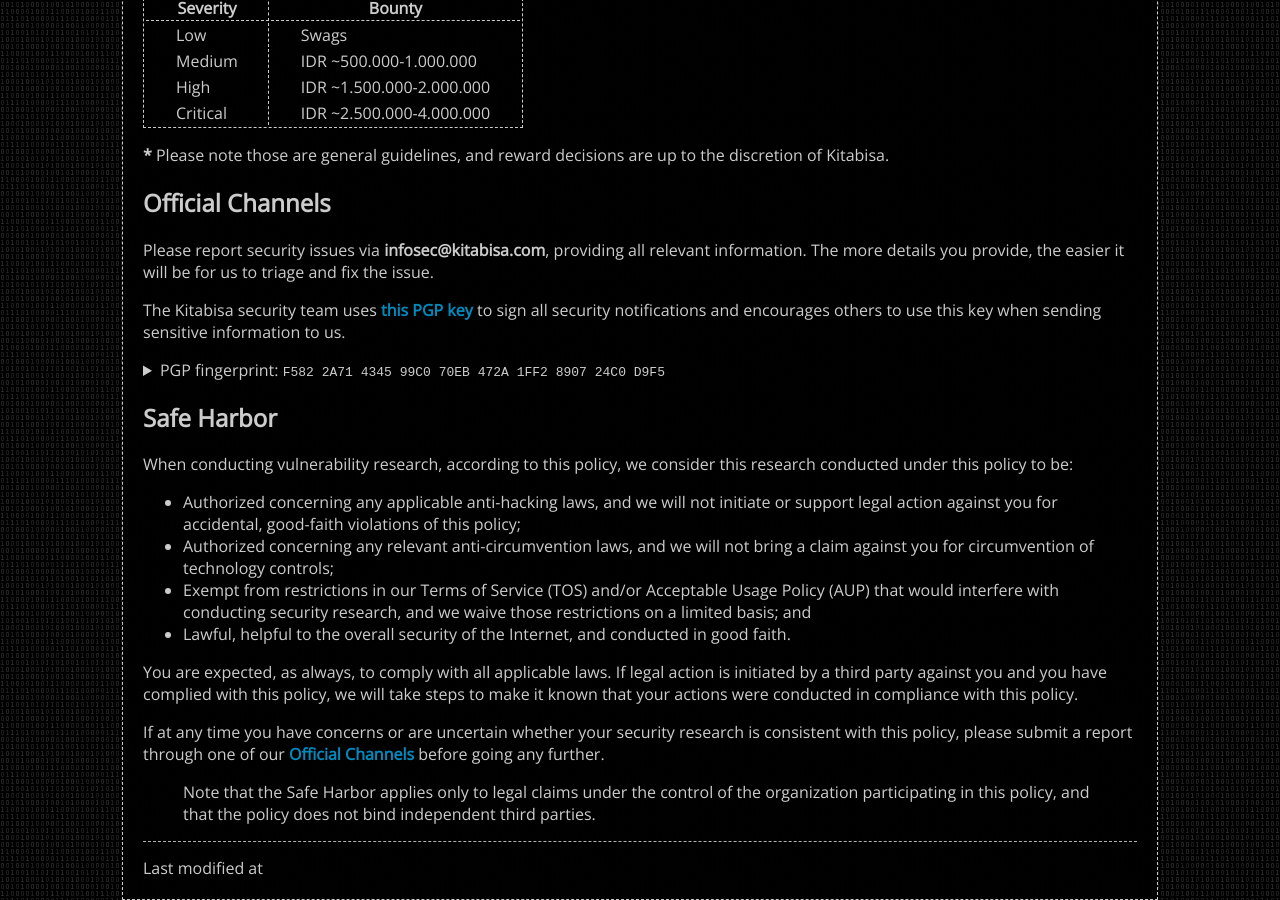
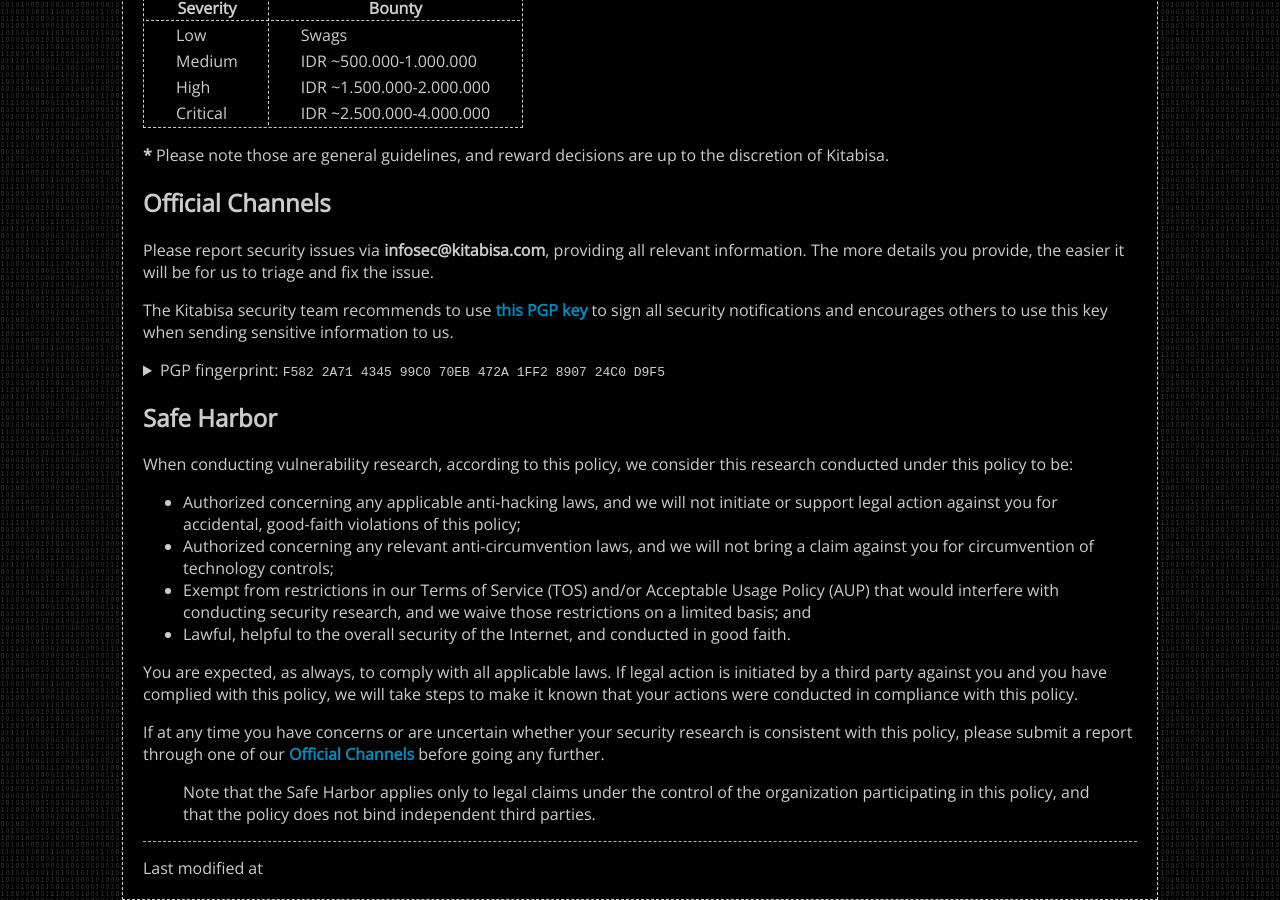
Before and after one commit to kitabisa/responsible-disclosure, a Jekyll site: the page built from index.md, in a window 1280 px wide and 900 px high, scrolled down 2225 px. Built offline with Jekyll 4.4.1, drawn with Linux system fonts in a browser that asks for light colours; our own code applies the rules of GitHub Pages for plain Markdown files.

Commit message:
update: Better words

```diff
--- a/_includes/nav.html
+++ b/_includes/nav.html
@@ -5,6 +5,6 @@
 		<li><a href="/#systems-in-scope">Scopes</a></li>
 		<li><a href="/#rewards">Bounty</a></li>
 		<li><a href="/thanks">Hall of Fame</a></li>
-		<li><a href="/#official-channels">Contact</a></li>
+		<li><a href="/#official-channels">Report</a></li>
 	</ul>
 </nav>
--- a/index.md
+++ b/index.md
@@ -70,7 +70,7 @@
 
 Please report security issues via **{{ site.email }}**, providing all relevant information. The more details you provide, the easier it will be for us to triage and fix the issue.
 
-The Kitabisa security team uses [this PGP key](/pgp.txt) to sign all security notifications and encourages others to use this key when sending sensitive information to us.
+The Kitabisa security team recommends to use [this PGP key](/pgp.txt) to sign all security notifications and encourages others to use this key when sending sensitive information to us.
 
 <details>
 	<summary>PGP fingerprint: <code>{{ site.pgp_fingerprint }}</code></summary>
```
